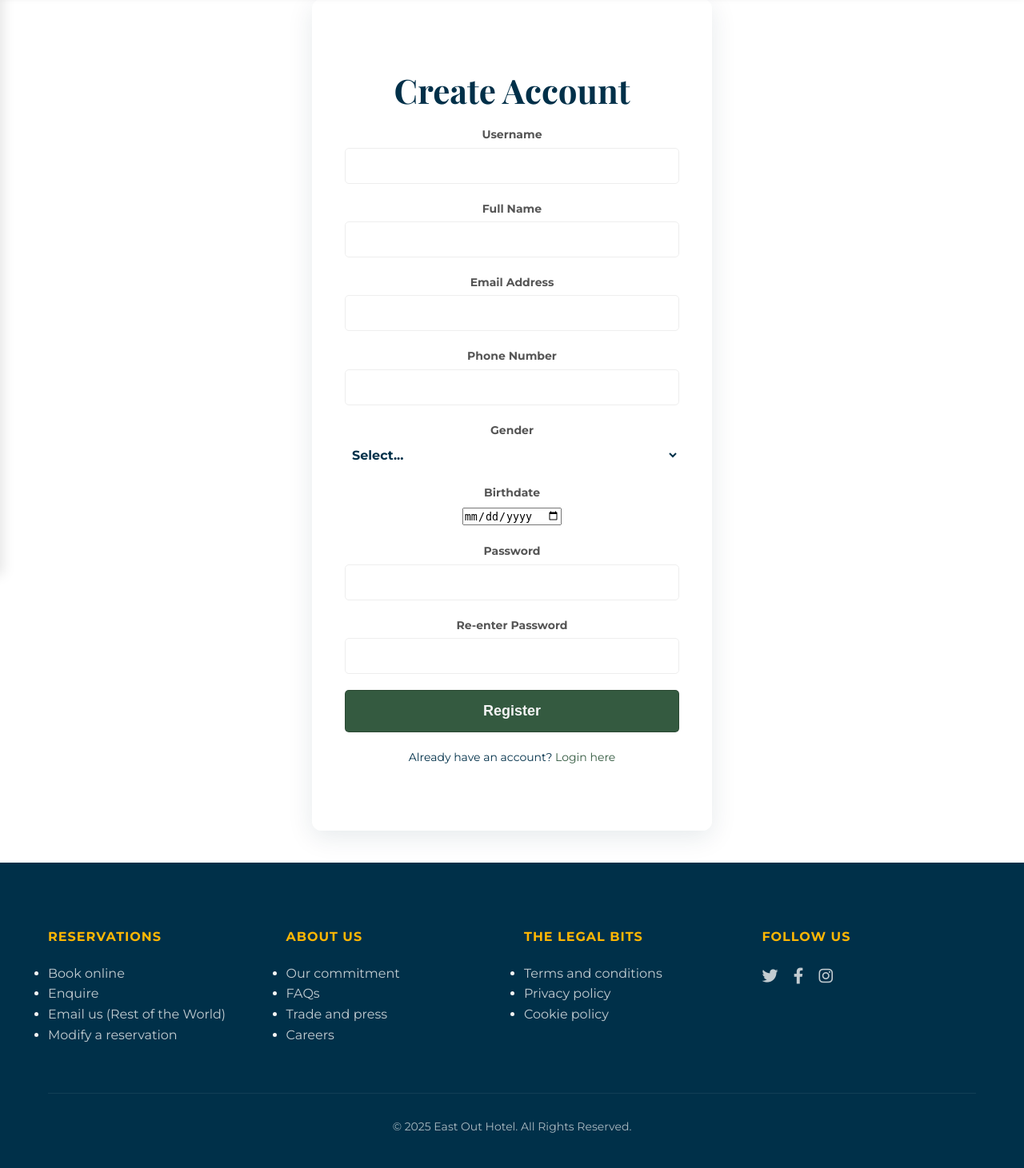
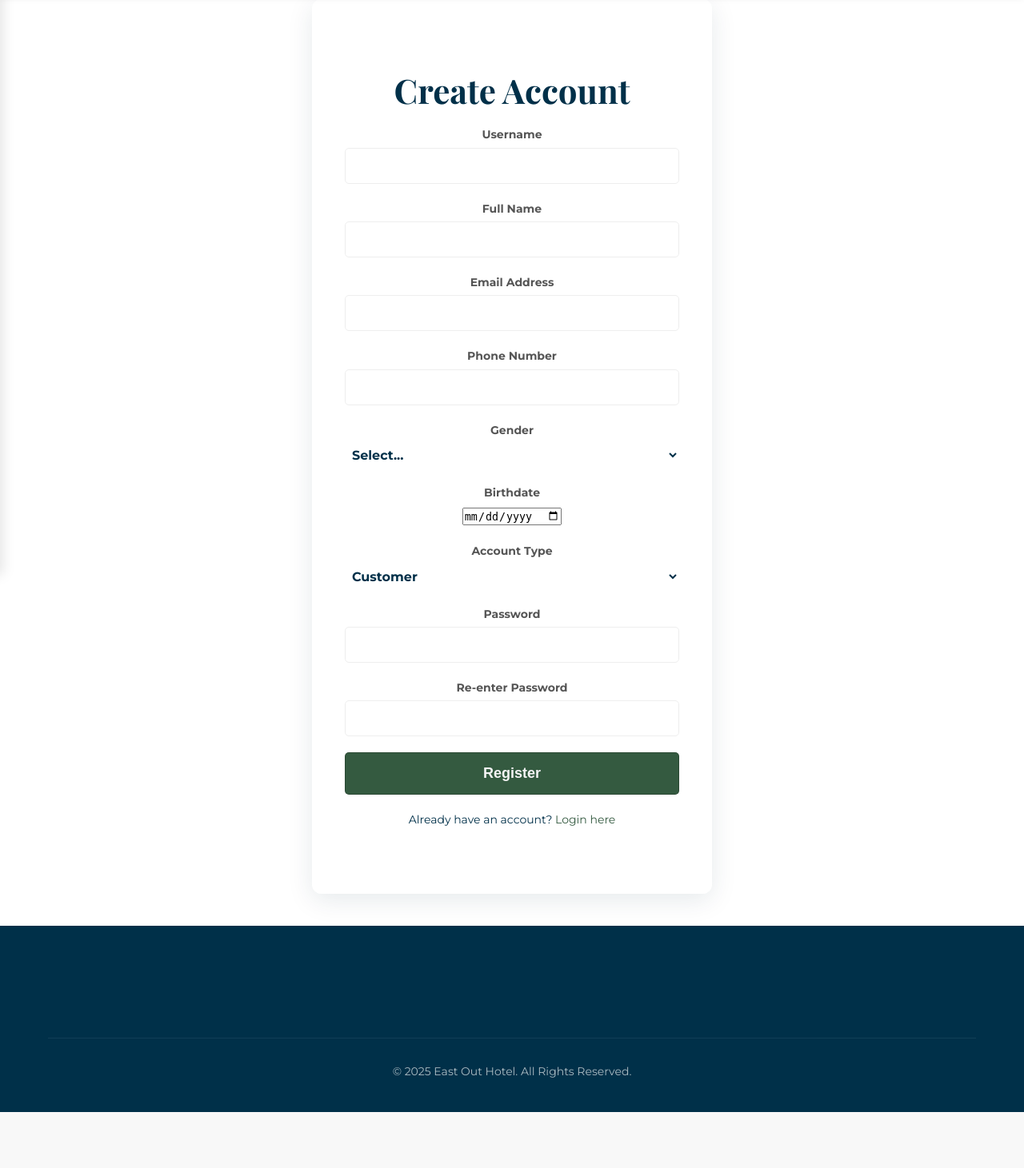
Before and after one commit to Mechachungus/PWEB_ETS_ANTI-FEKFREN, a PHP site: page /register.html in a window 1280 px wide. Shown: the part 81-1542 px from the top of the page at 80% size. After the commit the page ends 1472 px from the top, so only its background shows below. Run offline with PHP 8.4, Linux system fonts and the light colour scheme.

Commit message:
anjayani

```diff
--- a/register.html
+++ b/register.html
@@ -95,6 +95,14 @@
                 </div>
 
                 <div class="form-group">
+                    <label for="account-type">Account Type</label>
+                    <select id="account-type" name="account-type" class="summary-select" style="width: 100%; max-width: 100%;">
+                        <option value="customer" selected>Customer</option>
+                        <option value="admin">Admin</option>
+                    </select>
+                </div>
+
+                <div class="form-group">
                     <label for="password">Password</label>
                     <input type="password" id="password" name="password" required>
                 </div>
@@ -113,41 +121,7 @@
     <footer class="main-footer" id="main-footer">
         <div class="container">
             <div class="footer-grid">
-                <div class="footer-column">
-                    <h4>Reservations</h4>
-                    <ul>
-                        <li><a href="#">Book online</a></li>
-                        <li><a href="#">Enquire</a></li>
-                        <li><a href="#">Email us (Rest of the World)</a></li>
-                        <li><a href="#">Modify a reservation</a></li>
-                    </ul>
                 </div>
-                <div class="footer-column">
-                    <h4>About us</h4>
-                    <ul>
-                        <li><a href="#">Our commitment</a></li>
-                        <li><a href="#">FAQs</a></li>
-                        <li><a href="#">Trade and press</a></li>
-                        <li><a href="#">Careers</a></li>
-                    </ul>
-                </div>
-                <div class="footer-column">
-                    <h4>The legal bits</h4>
-                    <ul>
-                        <li><a href="#">Terms and conditions</a></li>
-                        <li><a href="#">Privacy policy</a></li>
-                        <li><a href="#">Cookie policy</a></li>
-                    </ul>
-                </div>
-                <div class="footer-column">
-                    <h4>Follow us</h4>
-                    <div class="social-icons">
-                        <a href="#"><i class="fab fa-twitter"></i></a>
-                        <a href="#"><i class="fab fa-facebook-f"></i></a>
-                        <a href="#"><i class="fab fa-instagram"></i></a>
-                    </div>
-                </div>
-            </div>
             <div class="footer-bottom">
                 <p>&copy; 2025 East Out Hotel. All Rights Reserved.</p>
             </div>
@@ -163,21 +137,35 @@
             const password = document.getElementById('password').value;
             const rePassword = document.getElementById('re-password').value;
 
-            // --- 1. Check if passwords match ---
+            // 1. Check if passwords match
             if (password !== rePassword) {
                 alert("Passwords do not match. Please try again.");
                 return; // Stop the script
             }
 
-            // --- 2. If they match, proceed with simulation ---
-            const fullName = document.getElementById('full-name').value;
-            const username = document.getElementById('username').value;
+            // 2. Get all form data
+            const user = {
+                username: document.getElementById('username').value,
+                fullName: document.getElementById('full-name').value,
+                email: document.getElementById('email').value,
+                phone: document.getElementById('phone').value,
+                gender: document.getElementById('gender').value,
+                birthdate: document.getElementById('birthdate').value,
+                accountType: document.getElementById('account-type').value // <-- New value added
+            };
 
+            // 4. Save the user object (as a string) and login status
             localStorage.setItem('isLoggedIn', 'true');
-            // Store username, fallback to full name
-            localStorage.setItem('userName', username || fullName || 'Guest');
+            localStorage.setItem('user', JSON.stringify(user));
 
-            window.location.href = 'profile.html';
+            // 5. Redirect (with admin simulation)
+            if (user.accountType === 'admin') {
+                // In a real app, this would go to an admin dashboard
+                alert("Admin registration simulated! Redirecting to profile.");
+                window.location.href = 'profile.html';
+            } else {
+                window.location.href = 'profile.html';
+            }
         });
     </script>
 </body>
```
Also changed, not shown: login.html (+13 -2 lines), profile.html (+55 -7 lines), style.css (+61 -0 lines).
